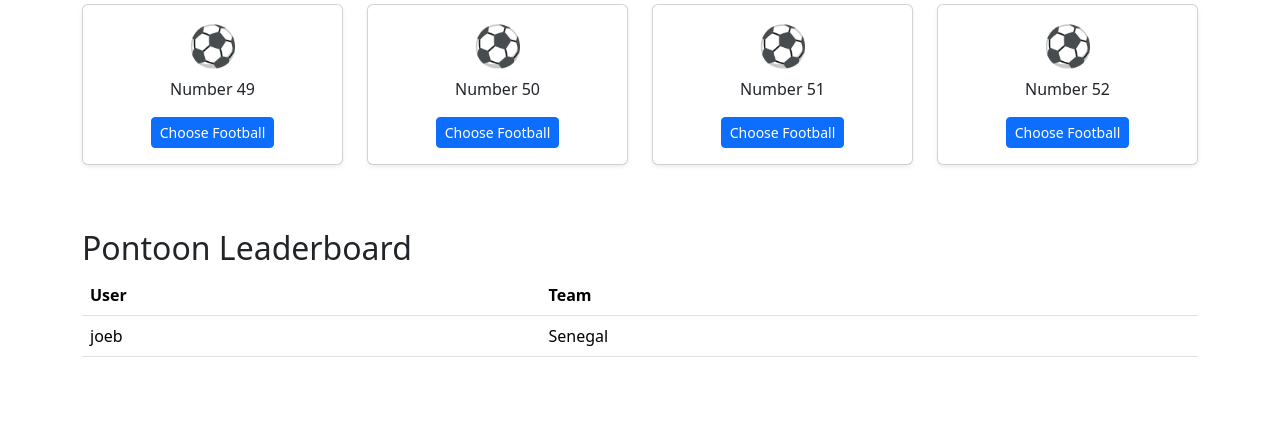
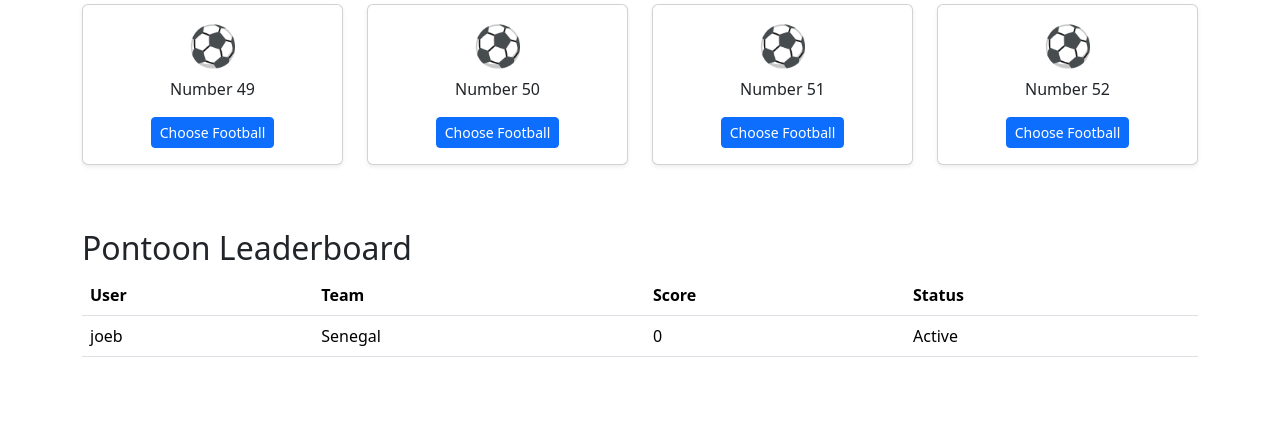
Before and after one commit to joeb-brfc/world-cup-hub-2026, a Django app: page /pontoon/ in a window 1280 px wide. Shown: the part 2336-2757 px from the top of the page. Run offline with Django 5.2, Linux system fonts and the light colour scheme; data comes from the database, SQL or seed files in the repository.

Commit message:
Add Pontoon status and score to leaderboard

```diff
--- a/pontoon/templates/pontoon/pontoon_home.html
+++ b/pontoon/templates/pontoon/pontoon_home.html
@@ -49,6 +49,8 @@
       <tr>
         <th>User</th>
         <th>Team</th>
+        <th>Score</th>
+        <th>Status</th>
       </tr>
     </thead>
 
@@ -57,6 +59,8 @@
       <tr>
         <td>{{ ball.selected_by.username }}</td>
         <td>{{ ball.team }}</td>
+        <td>{{ ball.score }}</td>
+        <td>{% if ball.busted %} Busted {% else %} Active {% endif %}</td>
       </tr>
       {% endif %} {% endfor %}
     </tbody>
```
